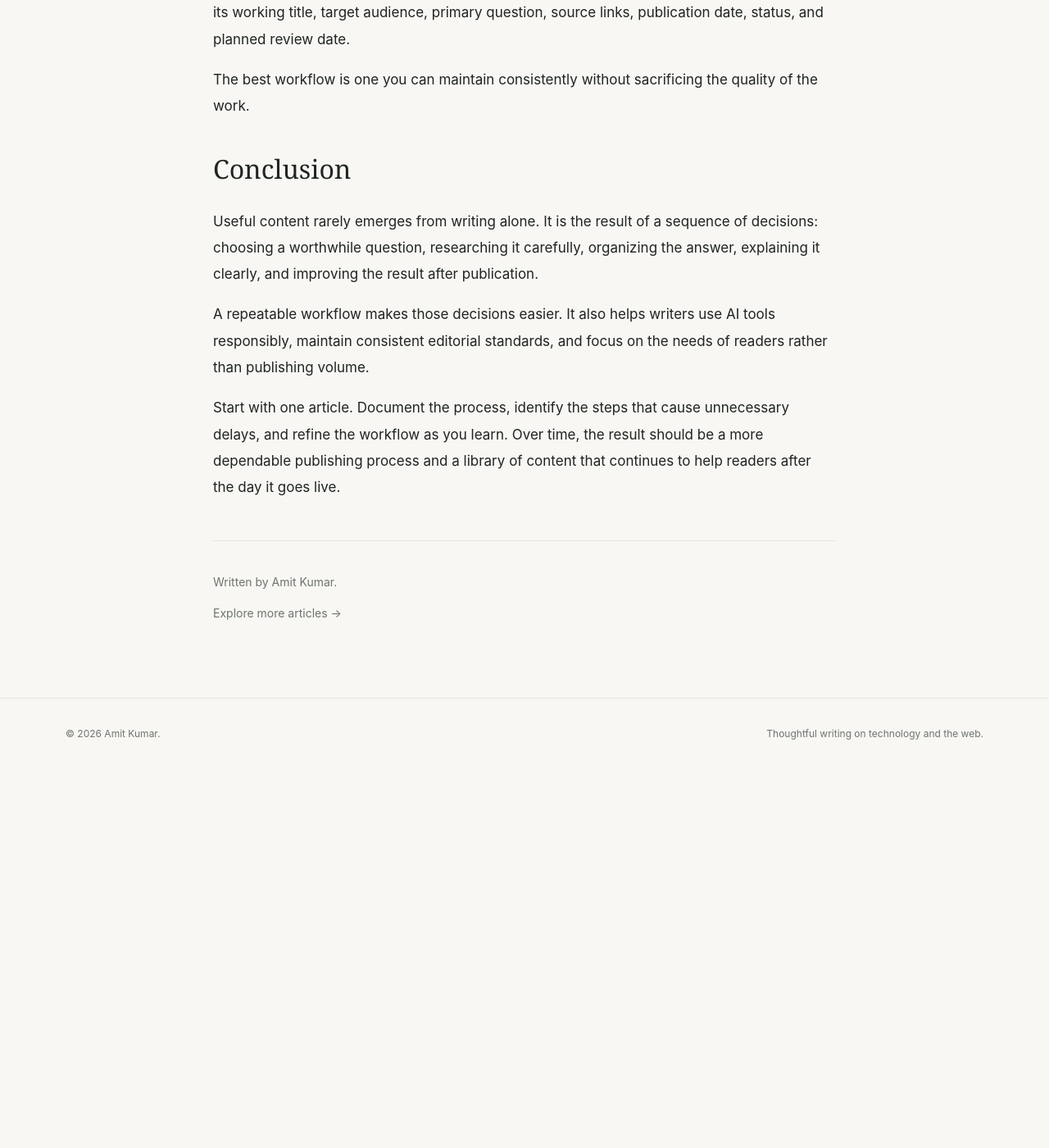
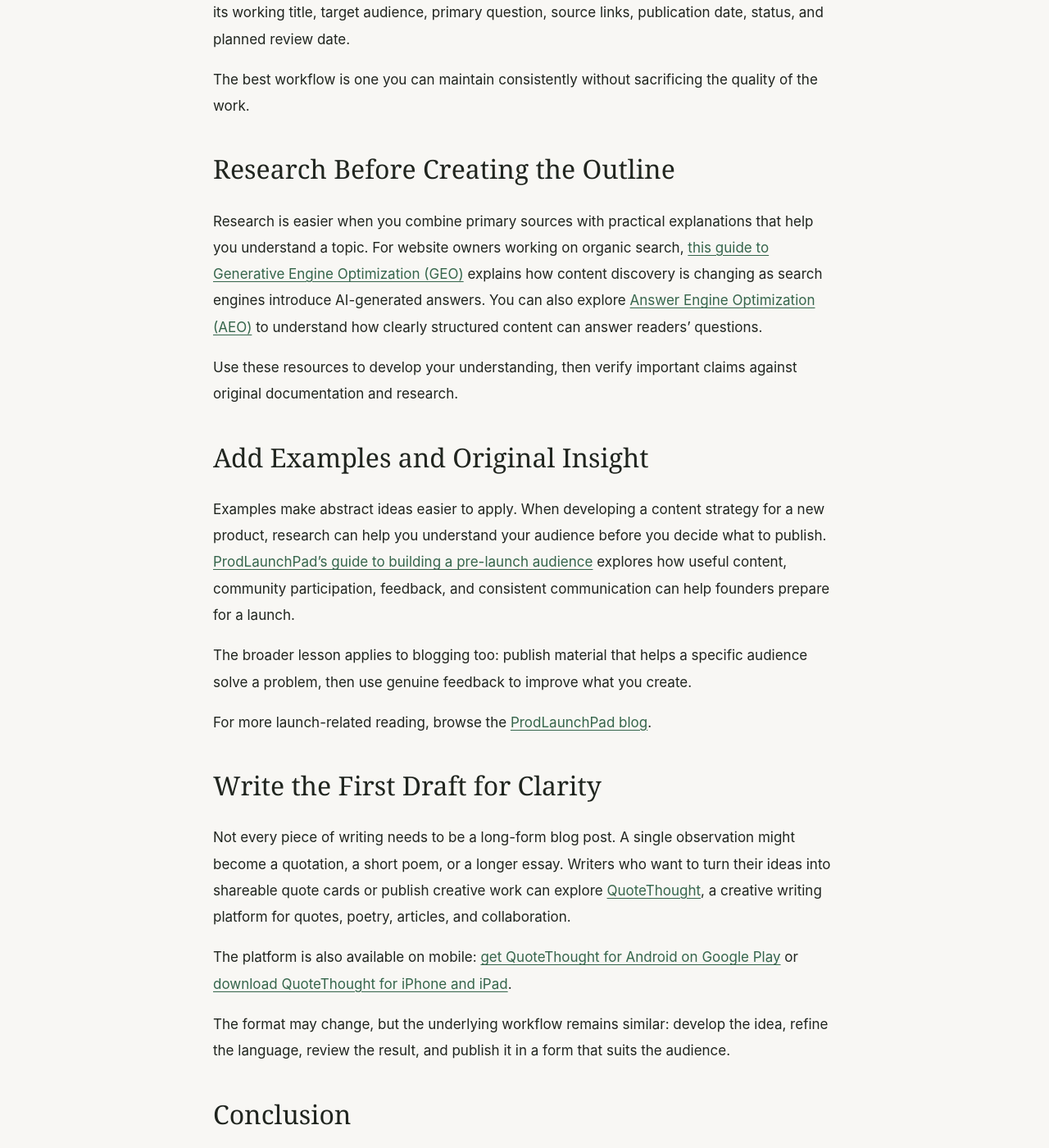
Before and after one commit to Amitkrsocial/amitkrsocial.github.io, a Jekyll site: the page built from _posts/2026-10-11-content-workflow-for-bloggers.md, in a window 1280 px wide and 1400 px high, scrolled down 8710 px. Shown: the whole window at 82% size. Built offline with Jekyll 4.4.1, drawn with Linux system fonts in a browser that asks for light colours; before the commit the page ends 9647 px from its top, so only the background shows below that; some of the changed text lies outside the part shown.

Commit message:
Update 2026-10-11-content-workflow-for-bloggers.md

```diff
--- a/_posts/2026-10-11-content-workflow-for-bloggers.md
+++ b/_posts/2026-10-11-content-workflow-for-bloggers.md
@@ -65,7 +65,7 @@
 
 Keep source URLs beside the claims they support. Doing so makes fact-checking easier during editing and helps readers verify important information when you link to the original source.
 
-For bloggers working on search visibility, resources such as [SEO and blogging guides](https://buddymantra.com/) can provide additional context for planning content, improving website visibility, and understanding digital publishing.
+For bloggers working on search visibility, resources such as [SEO and blogging guides](https://buddymantra.com/27-secrets-to-ascend-traffic-in-your-blog/) can provide additional context for planning content, improving website visibility, and understanding digital publishing.
 
 Use external guidance as a starting point, then verify specific recommendations against the relevant platform's current documentation.
 
@@ -106,7 +106,7 @@
 
 The writer remains responsible for the final article.
 
-For creative work, the workflow may also involve drafting quotations, poetry, short reflections, or other original pieces. A dedicated [writing and creative publishing platform](https://quotethought.com/) can be useful when the work needs a space for presentation, attribution, or sharing with readers.
+For creative work, the workflow may also involve drafting quotations, poetry, short reflections, or other original pieces. A dedicated [writing and creative publishing platform](https://quotethought.com/article/acrostic-poems-how-to-write-examples) can be useful when the work needs a space for presentation, attribution, or sharing with readers.
 
 Different content formats require different editing decisions, but the underlying principle remains the same: preserve the writer's intended meaning while making the work easier to understand.
 
@@ -211,6 +211,27 @@
 You can manage these stages in a simple document or spreadsheet. For each article, record its working title, target audience, primary question, source links, publication date, status, and planned review date.
 
 The best workflow is one you can maintain consistently without sacrificing the quality of the work.
+## Research Before Creating the Outline
+
+Research is easier when you combine primary sources with practical explanations that help you understand a topic. For website owners working on organic search, [this guide to Generative Engine Optimization (GEO)](https://buddymantra.com/what-is-generative-engine-optimization/) explains how content discovery is changing as search engines introduce AI-generated answers. You can also explore [Answer Engine Optimization (AEO)](https://buddymantra.com/what-is-answer-engine-optimization/) to understand how clearly structured content can answer readers' questions.
+
+Use these resources to develop your understanding, then verify important claims against original documentation and research.
+
+## Add Examples and Original Insight
+
+Examples make abstract ideas easier to apply. When developing a content strategy for a new product, research can help you understand your audience before you decide what to publish. [ProdLaunchPad's guide to building a pre-launch audience](https://prodlaunchpad.com/blog/how-to-build-pre-launch-audience) explores how useful content, community participation, feedback, and consistent communication can help founders prepare for a launch.
+
+The broader lesson applies to blogging too: publish material that helps a specific audience solve a problem, then use genuine feedback to improve what you create.
+
+For more launch-related reading, browse the [ProdLaunchPad blog](https://prodlaunchpad.com/blog).
+
+## Write the First Draft for Clarity
+
+Not every piece of writing needs to be a long-form blog post. A single observation might become a quotation, a short poem, or a longer essay. Writers who want to turn their ideas into shareable quote cards or publish creative work can explore [QuoteThought](https://quotethought.com/), a creative writing platform for quotes, poetry, articles, and collaboration.
+
+The platform is also available on mobile: [get QuoteThought for Android on Google Play](https://play.google.com/store/apps/details?id=com.quotethought.app) or [download QuoteThought for iPhone and iPad](https://apps.apple.com/jp/app/quotethought-quotes-writing/id6811123614).
+
+The format may change, but the underlying workflow remains similar: develop the idea, refine the language, review the result, and publish it in a form that suits the audience.
 
 ## Conclusion
 
@@ -219,3 +240,14 @@
 A repeatable workflow makes those decisions easier. It also helps writers use AI tools responsibly, maintain consistent editorial standards, and focus on the needs of readers rather than publishing volume.
 
 Start with one article. Document the process, identify the steps that cause unnecessary delays, and refine the workflow as you learn. Over time, the result should be a more dependable publishing process and a library of content that continues to help readers after the day it goes live.
+
+
+
+## Further Reading and Useful Resources
+
+- [Google Search Central: Creating helpful, reliable, people-first content](https://developers.google.com/search/docs/fundamentals/creating-helpful-content) — guidance on writing for people rather than search engines.
+- [Google Search Central: AI features and your website](https://developers.google.com/search/docs/appearance/ai-features) — official guidance on website visibility in Google's AI search experiences.
+- [Buddymantra: GEO vs. SEO](https://buddymantra.com/geo-vs-seo/) — a comparison of traditional search optimization and generative engine optimization.
+- [Buddymantra: Best AI Writing Tools](https://buddymantra.com/best-ai-writing-tools/) — an overview of tools for different writing tasks.
+- [ProdLaunchPad Blog](https://prodlaunchpad.com/blog) — articles on product launches, audience building, and startup growth.
+- [QuoteThought](https://quotethought.com/) — a creative writing platform for quotes, poetry, and articles.
```
